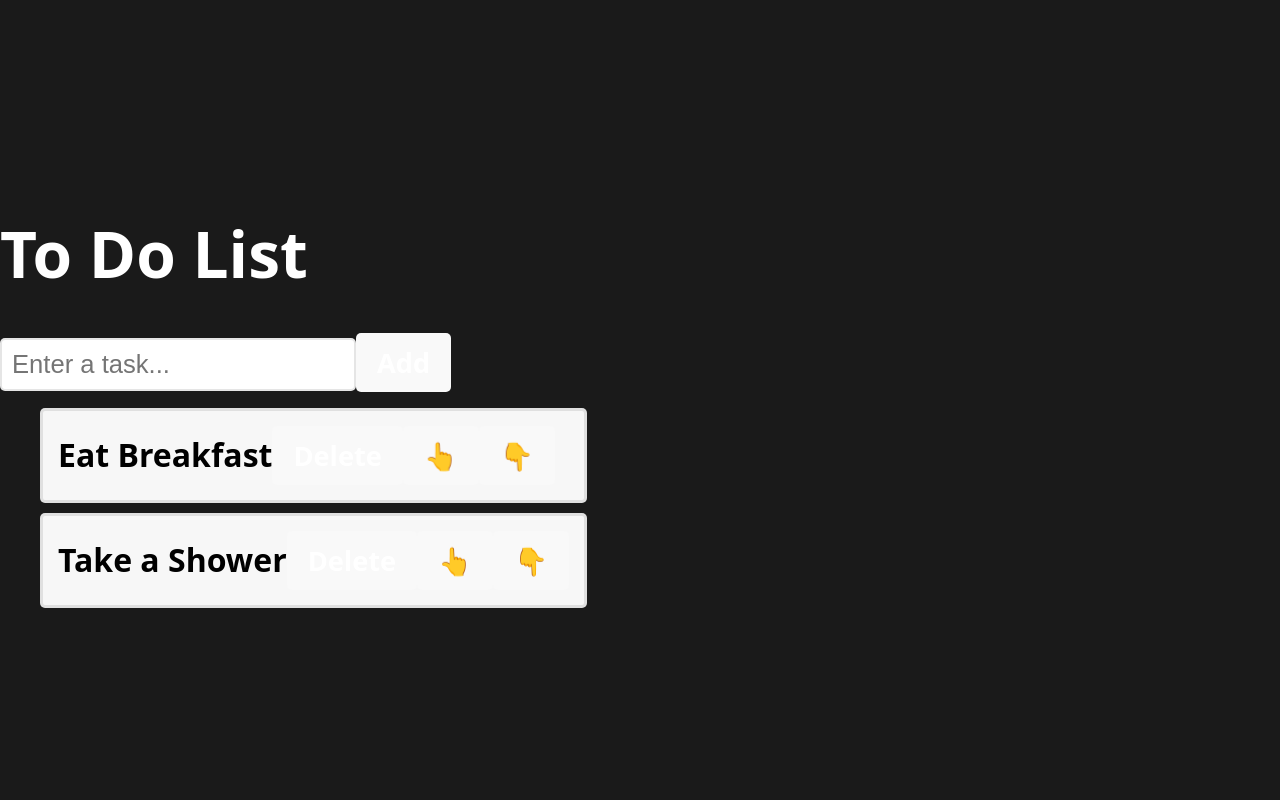
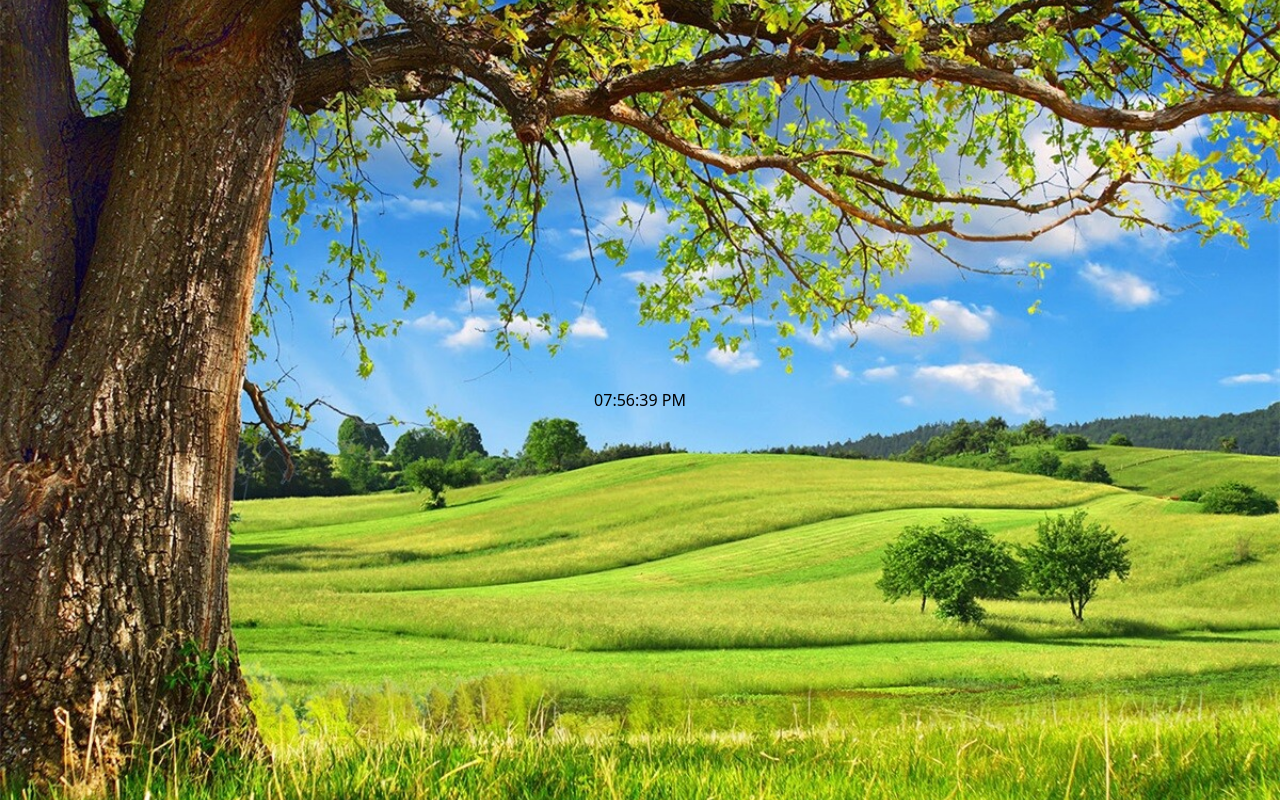
Before and after one commit to Alex-935/React_BroCode, a React (Vite) app in the folder my-react-app/: page / in a window 1280 px wide. Built offline with nearby package versions, Linux system fonts and the light colour scheme.

Commit message:
Digital Clock

```diff
--- a/my-react-app/src/App.jsx
+++ b/my-react-app/src/App.jsx
@@ -18,6 +18,9 @@
 import MyCompontentUpdateArray from "./MyComponentUpdateArray.jsx";
 import MyComponentUpdateArrayOfObjects from "./MyComponentUpdateArrayOfObjects.jsx";
 import ToDoList from "./ToDoList/ToDoList.jsx";
+import UseEffect from "./UseEffect.jsx";
+import UseEffectWithReturn from "./UseEffectWithReturn.jsx";
+import DigitalClock from "./DigitalClock/DigitalClock.jsx";
 
 // cd into my-react-app,  npm run dev
 
@@ -44,7 +47,7 @@
     </>*/
 
     <>
-      <ToDoList />
+      <DigitalClock />
     </>
   );
 }
--- /dev/null
+++ b/my-react-app/src/DigitalClock/DigitalClock.jsx
@@ -0,0 +1,44 @@
+
+import React, {useState, useEffect} from 'react';
+import styles from './DigitalClock.module.css';
+
+function DigitalClock() {
+
+    const [time, setTime] = useState(new Date());
+
+    useEffect(() => {
+        const intervalId = setInterval(() => {
+            setTime(new Date());
+        }, 1000);
+
+        return () => {
+            clearInterval(intervalId);
+        }
+    }, []);
+
+    function formatTime() {
+        let hours = time.getHours();
+        const minutes = time.getMinutes();
+        const seconds = time.getSeconds();
+        const meridian = hours >= 12 ? "PM" : "AM";
+
+        // 0 is a false
+        hours = hours % 12 || 12;
+
+        return `${padZero(hours)}:${padZero(minutes)}:${padZero(seconds)} ${meridian}`;
+    }
+
+    function padZero(number) {
+
+        return (number > 9 ? "" : "0") + number;
+    }
+
+    return(
+        <div className="clock-container">
+            <div className="clock">
+                <span>{formatTime()}</span>
+            </div>
+        </div>
+    );
+}
+export default DigitalClock;
--- /dev/null
+++ b/my-react-app/src/DigitalClock/DigitalClock.module.css
@@ -0,0 +1,29 @@
+body {
+    background-image: url("../assets/TreeBackground.png");
+    background-position: center;
+    background-repeat: no-repeat;
+    background-size: cover;
+    background-attachment: fixed;
+    margin: 0;
+
+    /* optional */
+    display: flex;
+    justify-content: center;
+    min-height: 100vh;
+    align-items: center;
+}
+
+.clock-container {
+    backdrop-filter: blur(5px);
+    min-width: 100vw;
+    padding: 10px 0px;
+}
+
+.clock {
+    color: white;
+    font-size: 6rem;
+    font-weight: bold;
+    font-family: monospace;
+    text-align: center;
+    text-shadow: 3px 3px 5px hsla(0, 0%, 0%, 75%);
+}
--- /dev/null
+++ b/my-react-app/src/UseEffect.jsx
@@ -0,0 +1,65 @@
+/*
+useEffect() = React Hook that tells React DO SOME CODE WHEN (pick one):
+              This component re-renders
+              This component mounts (create and append a component to the DOM)
+              The state of a value changes
+
+    useEffect(function, [dependencies])
+
+    1. useEffect(() => {})             - runs every re-render
+    2. useEffect(() => {}, [])         - runs only on mount
+    3. useEffect(() => {}, [value])    - runs on mount + when value changes
+
+    Uses:
+    1. Event Listeners
+    2. DOM manipulation
+    3. Subscriptions (real-time updates)
+    4. Fetching data from an API
+    5. Clean up when a component unmounts
+*/
+
+import React, {useState, useEffect} from 'react';
+
+function UseEffect() {
+
+    const [count, setCount] = useState(0);
+    const [color, setColor] = useState("green");
+
+    // uisng useEffect keeps your code more organised, also allows limiting on how often to run
+    useEffect(() => {
+        document.title = `Count: ${count} ${color}`;
+    }, [count, color]);
+
+    /*
+    useEffect(() => {
+        document.title = `Count: ${count} ${color}`;
+
+        // if there are no dependencies, you can run a clean up code
+        // to remove or free up features like eventListeners
+        // happens before next render or after mount
+        return(
+            // some cleanup code
+        );
+    });*/
+
+    function addCount() {
+        setCount(c => c + 1);
+    }
+    function subtractCount() {
+        setCount(c => c - 1);
+    }
+    function changeColour() {
+        setColor(c => c === "green" ? "red" : "green");
+    }
+
+    return (
+        <>
+            <p style={{color: color}}>Count: {count}</p>
+            <button onClick={addCount}>Add</button>
+            <button onClick={subtractCount}>Subtract</button>
+            <br/>
+            <button onClick={changeColour}>Change Colour</button>
+        </>
+    );
+}
+export default UseEffect;
--- /dev/null
+++ b/my-react-app/src/UseEffectWithReturn.jsx
@@ -0,0 +1,37 @@
+
+import React, {useState, useEffect} from 'react';
+
+function UseEffectWithReturn() {
+
+    const [width, setWidth] = useState(window.innerWidth);
+    const [height, setHeight] = useState(window.innerHeight);
+
+    useEffect(() => {
+
+        window.addEventListener("resize", handleResize);
+        console.log("Event listener added");
+
+        // normally an event listener would be generated on every single resize
+        return () => {
+            window.removeEventListener("resize", handleResize);
+            console.log("Event listener removed");
+        }
+    }, []);
+
+    useEffect(() => {
+        document.title = `Size: ${width} x ${height}`;
+    }, [width, height]);
+
+    function handleResize() {
+        setWidth(window.innerWidth);
+        setHeight(window.innerHeight);
+    }
+
+    return (
+        <>
+            <P>Window Width: {width}px</P>
+            <p>Window Height: {height}px</p>
+        </>
+    );
+}
+export default UseEffectWithReturn;
```
Also changed, not shown: my-react-app/src/assets/TreeBackground.png (added).
